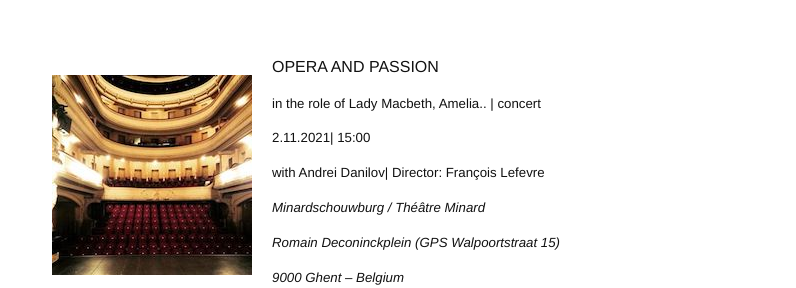
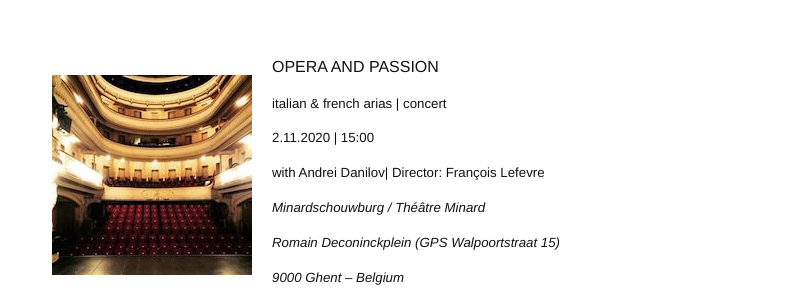
Before and after one commit to annesophie-sevens/annesophie-sevens.github.io, a Jekyll site: the page built from agenda-nl.md, in a window 1280 px wide and 900 px high, scrolled down 351 px. Shown: the part 164-452 px from the top of the window, without its empty margins (238-1034 px from the left). Built offline with Jekyll 4.4.1, drawn with Linux system fonts in a browser that asks for light colours; nearby versions of some CDN libraries.

Commit message:
Update agenda-nl.md

```diff
--- a/agenda-nl.md
+++ b/agenda-nl.md
@@ -27,9 +27,9 @@ OPERA D'ARAN | Gilbert Bécaud
 
 OPERA AND PASSION
 
-##### in the role of Lady Macbeth, Amelia.. | concert
+##### italian & french arias | concert
 
-##### 2.11.2021| 15:00
+##### 2.11.2020 | 15:00
 
 ##### with Andrei Danilov| Director: François Lefevre
 
```
